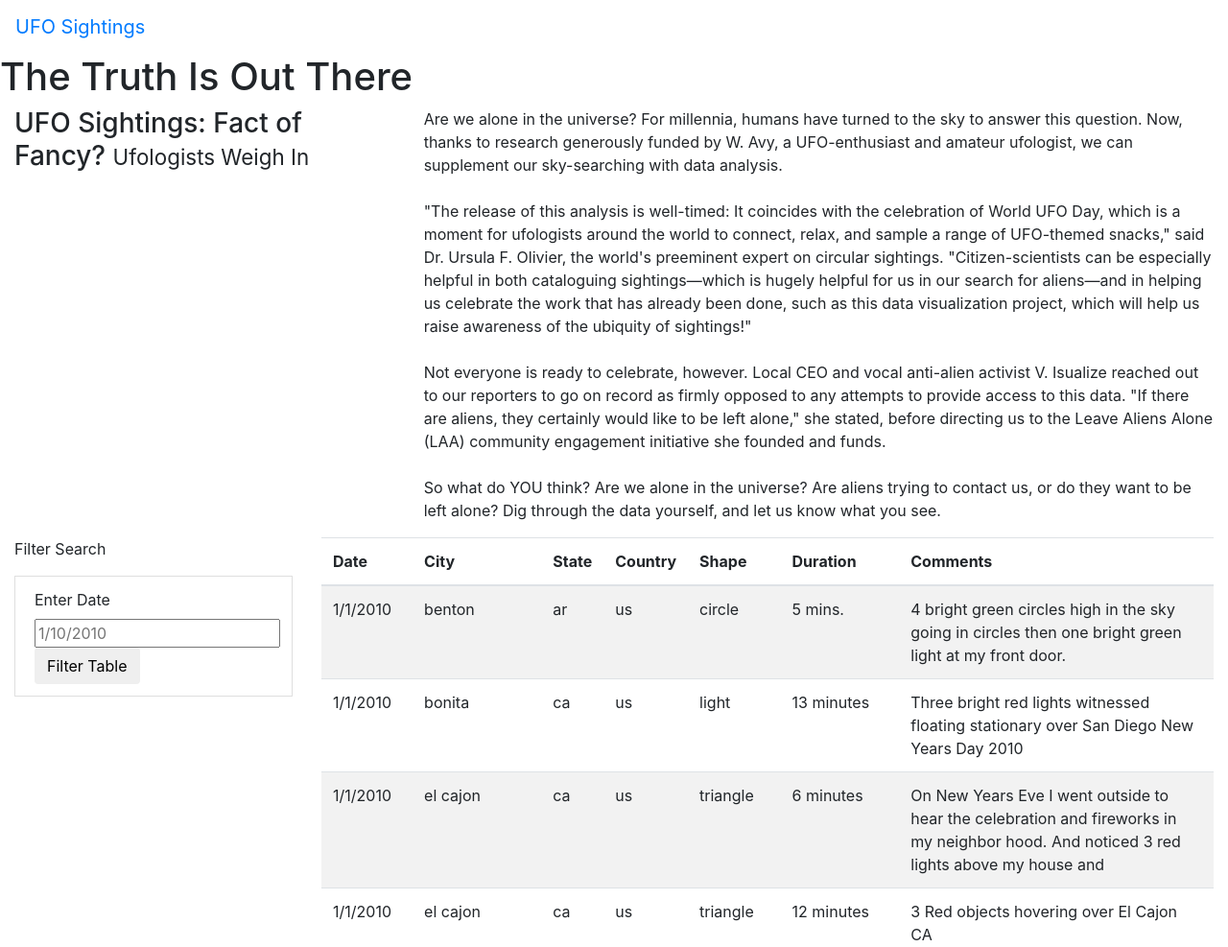
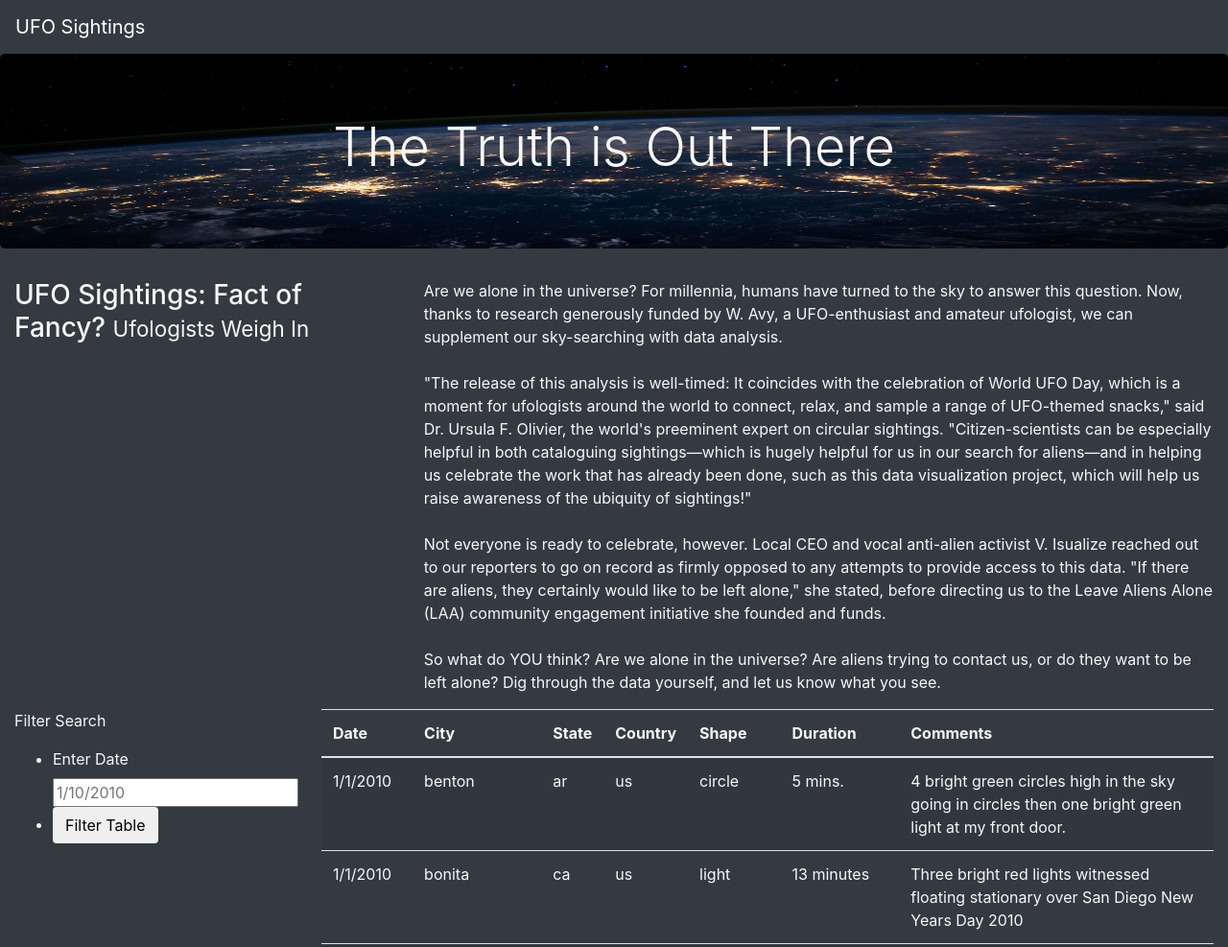
Before and after one commit to jcsargis00/UFOs, a plain HTML site: page index.html in a window 1280 px wide. Shown: the top 987 px of the page at 96% size. Drawn offline with nearby package versions, Linux system fonts and the light colour scheme.

Commit message:
update last lesson

```diff
--- a/index.html
+++ b/index.html
@@ -13,14 +13,14 @@
     />
     <link rel="stylesheet" href="static/css/style.css">
 </head>
-<body>
+<body class="bg-dark">
     <div class="wrapper">
-        <nav class="navbar navbar-expand-lg">
+        <nav class="navbar navbar-dark bg-dark navbar-expand-lg">
             <a class="navbar-brand" href="index.html">UFO Sightings</a>
           </nav>
     </div>
-    <div class=”jumbotron”><div>
-        <h1>The Truth Is Out There</h1>
+    <div class="jumbotron">
+        <h1 class="display-4">The Truth is Out There</h1>
     </div>
     <div class="container-fluid">
         <div class="row">
@@ -39,16 +39,21 @@
           <div class="col-md-3">
             <form>
                 <p>Filter Search</p>
+                <ul>
+                  <li>
+                    <label for="date">Enter Date</label>
+                    <input type="text" placeholder="1/10/2010" id="datetime" />
+                  </li>
+                  <li>
+                     <button id="filter-btn" type="button" class="btn btn-default">
+                       Filter Table
+                     </button>
+                  </li>
+                </ul>
             </form>
             <ul class="list-group">
             </ul>
-            <li class="list-group-item">
-                <label for="date">Enter Date</label>
-                <input type="text" placeholder="1/10/2010" id="datetime" /><br>
-                <button id="filter-btn" type="button" class="btn btn-default">Filter Table</button>
-            </li>
-            <br>
-          </div>
+            </div>
           <div class="col-md-9">
             <table class="table table-striped">
                 <thead>
--- a/static/css/style.css
+++ b/static/css/style.css
@@ -0,0 +1,9 @@
+body {
+
+    color: #f7f7f7;
+  }
+  .jumbotron {
+    background-image: url("../images/nasa.jpg");
+    background-size: 100% 100%;
+    text-align: center;
+  }
```
Also changed, not shown: static/images/nasa.jpg (added).
